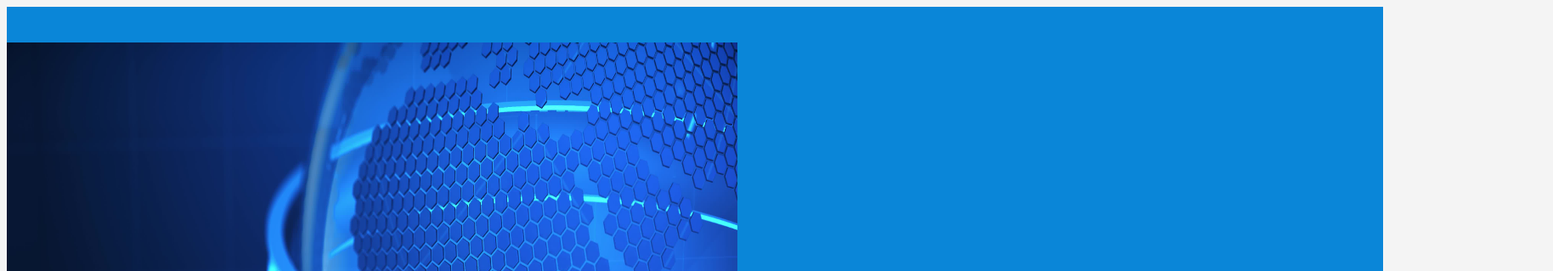
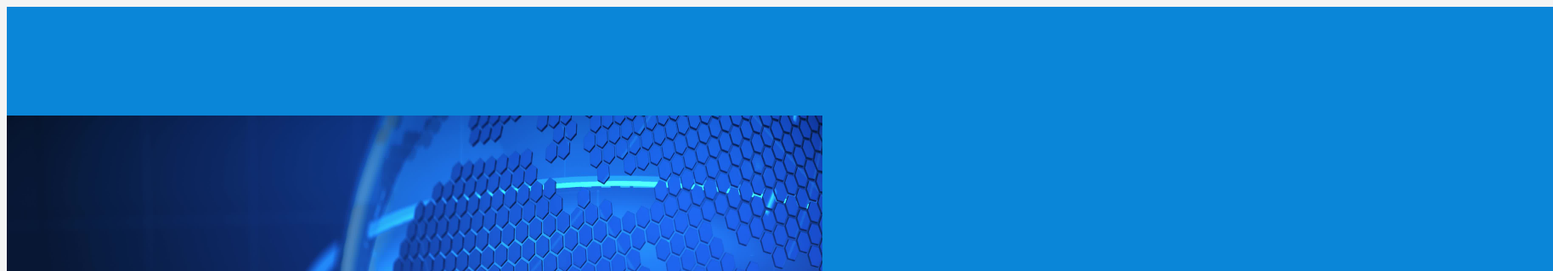
Before and after one commit to Maureen-Njango/News-, a plain HTML site: page index.html in a window 1280 px wide. Shown: the top 319 px of the page at 85% size, 1828 px wide, since content can reach past the window. Drawn offline with Linux system fonts and the light colour scheme.

Commit message:
add changes

```diff
--- a/style.css
+++ b/style.css
@@ -63,8 +63,8 @@ h1 {
    display: flex;
    gap: 5%;
    background-color:rgb(10, 134, 216);
-   width: 1620px;
-   height: 805px;
+   width: 1820px;
+   height: 1005px;
    align-items: center;
 }
 button{
@@ -73,8 +73,8 @@ button{
    height: 70px;
 }
 .newsimg{
-   width: 860px;
-   height: 721px;
+   width: 960px;
+   height: 750px;
    margin-top: 0;
    margin-left: 0;
 }
```
